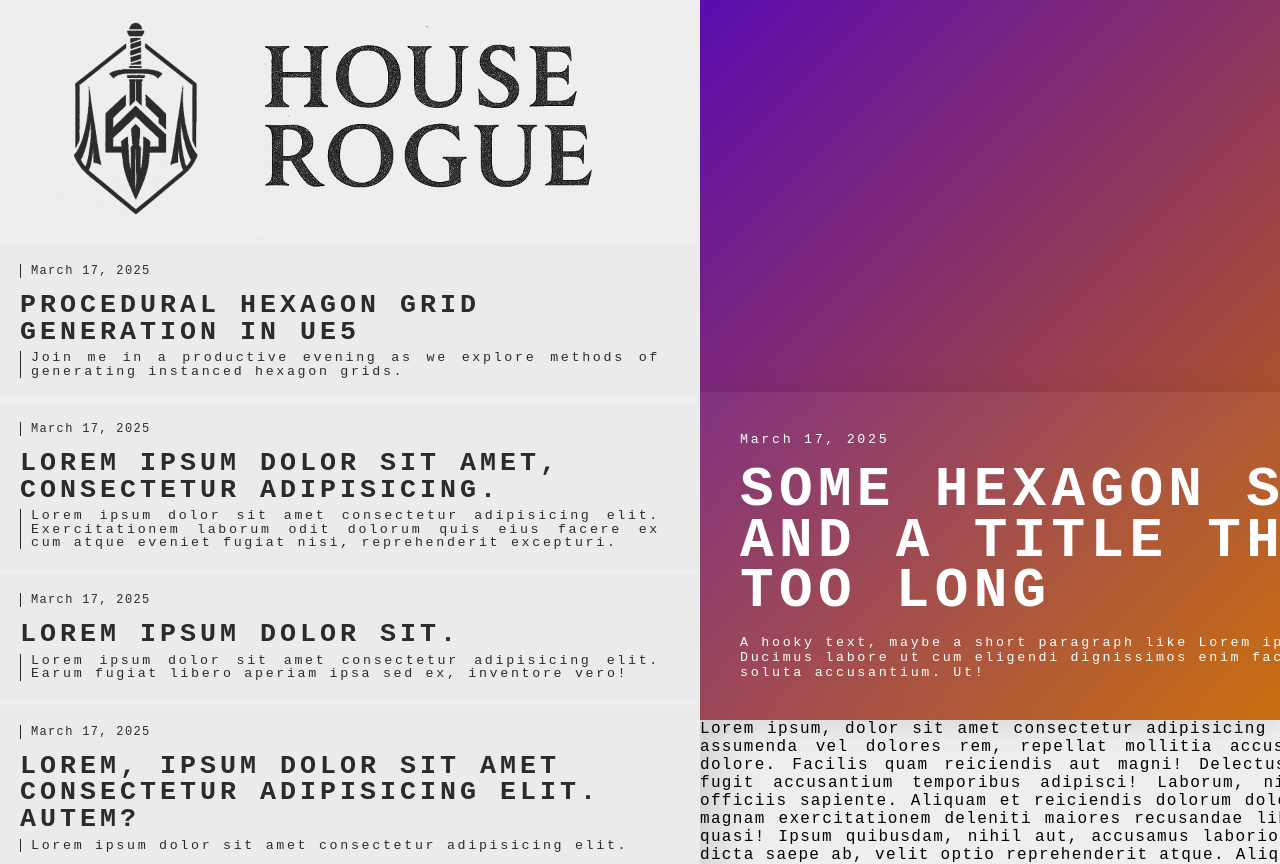
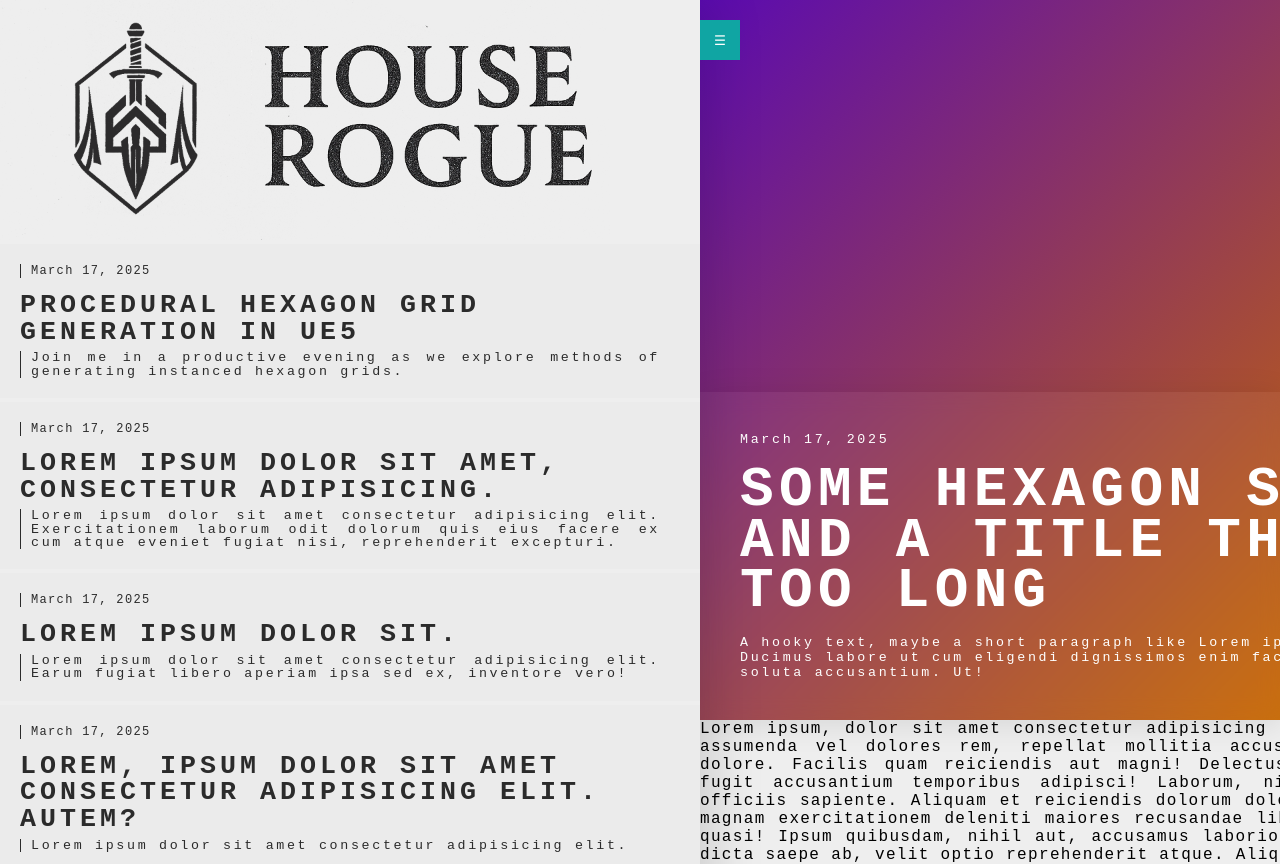
Before and after one commit to HouseRogue/houserogue.devlog, a Jekyll site: the page fake.html, which Jekyll copies as it is, in a window 1280 px wide. Shown: the top 864 px of the page. Built offline with Jekyll 4.4.1, drawn with Linux system fonts in a browser that asks for light colours; some web fonts are replaced.

Commit message:
this is comming together nicely

```diff
--- a/_layouts/default.html
+++ b/_layouts/default.html
@@ -14,5 +14,6 @@
       {{ content }}
     </main>
   </div>
+  <script src="/scripts.js"></script>
 </body>
 </html>
--- a/fake.html
+++ b/fake.html
@@ -10,11 +10,12 @@
 <body>
   <div class="container">
 
+        <button id="sidebarToggle" class="sidebar-toggle-btn">☰</button>
         <div class="sidebar">
             <div class="header">
-                <div>
-                    <img class="type" src="house-rogue--header-type.png">
-                </div>
+                    <button class="sidebar-expand-btn">
+                        <img class="type" src="house-rogue--header-type.png">
+                    </button>
                 <!-- <div>
                     <h2>A HOUSE ROGUE DEVLOG</h2>
                     <br>
@@ -306,5 +307,8 @@
 
     </main>
   </div>
+
+
+  <script src="/scripts.js"></script>
 </body>
 </html>
--- /dev/null
+++ b/scripts.js
@@ -0,0 +1,27 @@
+document.addEventListener('DOMContentLoaded', () => {
+  const btn = document.getElementById('sidebarToggle');
+  const container = document.querySelector('.container');
+
+  btn.addEventListener('click', () => {
+    container.classList.toggle('sidebar-hidden');
+  });
+});
+
+const container = document.querySelector('.container');
+const sidebar = document.querySelector('.sidebar');
+const expandBtn = document.querySelector('.sidebar-expand-btn');
+const toggleBtn = document.querySelector('.sidebar-toggle-btn');
+
+expandBtn.addEventListener('click', () => {
+  if (!container.classList.contains('sidebar-fullscreen')) {
+    // Prepare for animation from right
+    sidebar.classList.add('pre-slide');
+    requestAnimationFrame(() => {
+      // Wait one frame then activate fullscreen
+      container.classList.add('sidebar-fullscreen');
+      sidebar.classList.remove('pre-slide');
+    });
+  } else {
+    container.classList.remove('sidebar-fullscreen');
+  }
+});
--- a/style.css
+++ b/style.css
@@ -9,7 +9,50 @@
   display: grid;
   grid-template-columns: 700px 1fr;
   height: 100vh; /* full viewport height */
+  position: relative; /* for absolute child positioning */
+
+  transition: all 0.4s ease;
 }
+
+.container.sidebar-hidden {
+  grid-template-columns: 0 1fr;
+}
+
+.container.sidebar-fullscreen {
+  grid-template-columns: 70vw 0;
+  padding-left: 30vw; width: 100%;
+}
+
+
+.sidebar-toggle-btn {
+  position: absolute;
+  top: 20px;
+  left: 700px; /* default next to sidebar */
+  width: 40px;
+  height: 40px;
+  background: #10a5a3;
+  border: none;
+  color: white;
+  cursor: pointer;
+  z-index: 1000;
+  transition: left 0.3s ease;
+}.sidebar-toggle-btn {
+  left: 700px;
+}.container.sidebar-hidden .sidebar-toggle-btn {
+  left: 0;
+  top: 0; bottom: 0; height: 100%;
+  transition: left 0.3s ease;
+}
+
+.sidebar-expand-btn {
+  width: 100%; height: 100%;
+  all: unset;
+  cursor: pointer;
+}.container.sidebar-fullscreen .sidebar-toggle-btn {
+  left: 100%;
+}
+
+
 
 /* +------------+ SIDEBAR +------------+ */
 .sidebar {
@@ -20,11 +63,14 @@
   background-color: #eeeeee; /* whatever */
   height: 100vh; width: 100%;
   box-shadow: 10px 0 50px rgba(0, 0, 0, 0.15);
+  overflow: hidden;
+
+  transition: all 0.3s ease;
+  z-index: 100;
 }
 
 .sidebar .header{
-  display: grid;
-  grid-template-rows: 100px 1fr;
+  width: 100%;
   padding: 0; margin: 0;
   background-color: #eeeeee;
 }.sidebar .header div{
@@ -100,12 +146,6 @@
 }
 
 
-.spacer {
-  padding: 0; margin: 10px 0;
-  width: 100%;
-  border-top: 1px solid #eeeeee;
-}
-
 /* +------------+ CONTENT +------------+ */
 .main-content {
   padding: 0; margin: 0;
```
